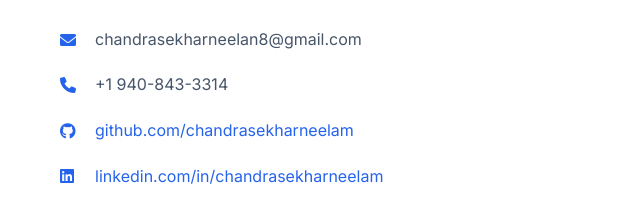
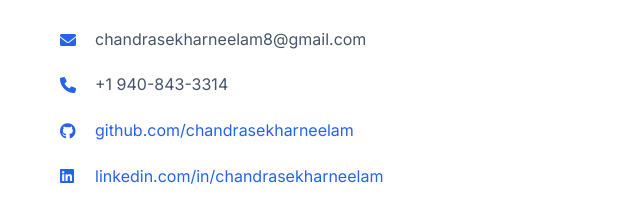
Before and after one commit to chandrasekharneelam/personal-portfolio, a plain HTML site: page index.html in a window 1280 px wide. Shown: the part 5484-5689 px from the top of the page, 0-640 px from the left. Drawn offline with Linux system fonts and the light colour scheme.

Commit message:
Update email address in contact details

```diff
--- a/index.html
+++ b/index.html
@@ -450,7 +450,7 @@
         <div class="contact-details">
           <div class="contact-item">
             <i class="fas fa-envelope"></i>
-            <span>chandrasekharneelan8@gmail.com</span>
+            <span>chandrasekharneelam8@gmail.com</span>
           </div>
 
           <div class="contact-item">
```
